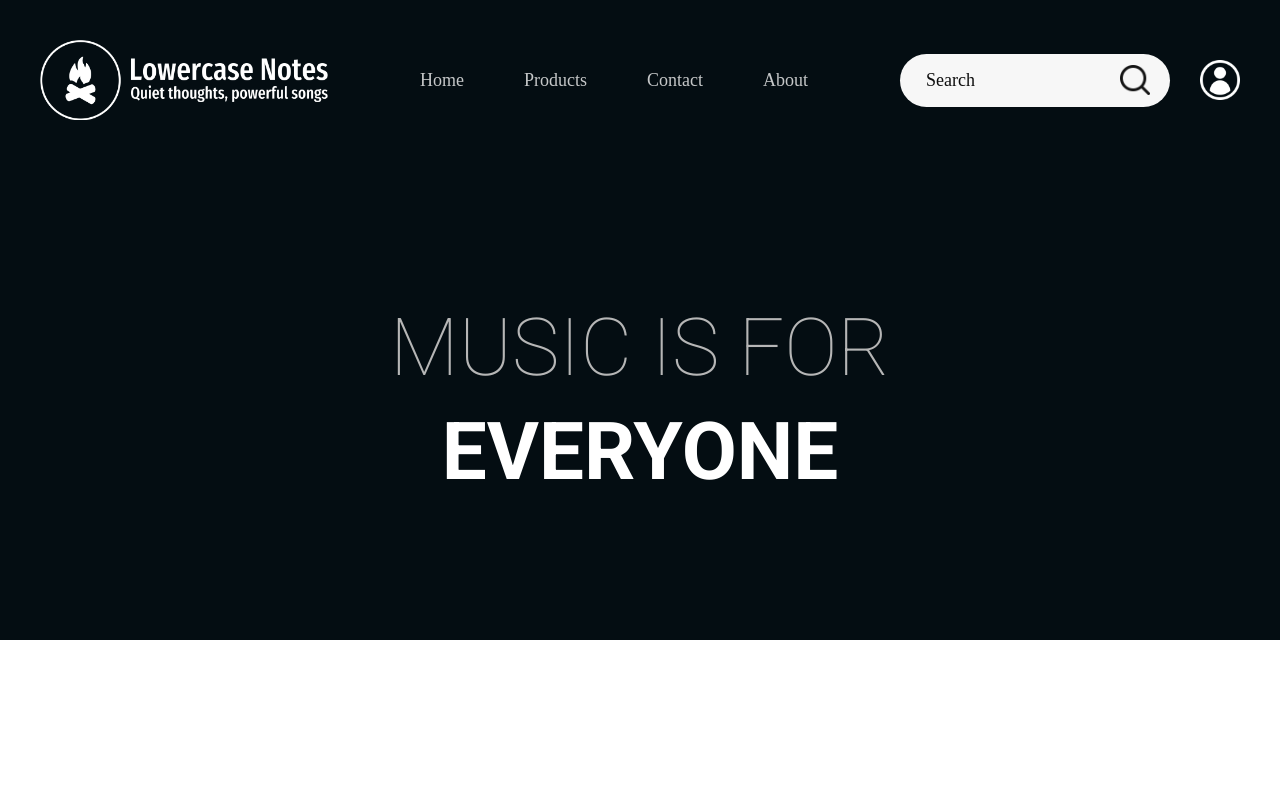
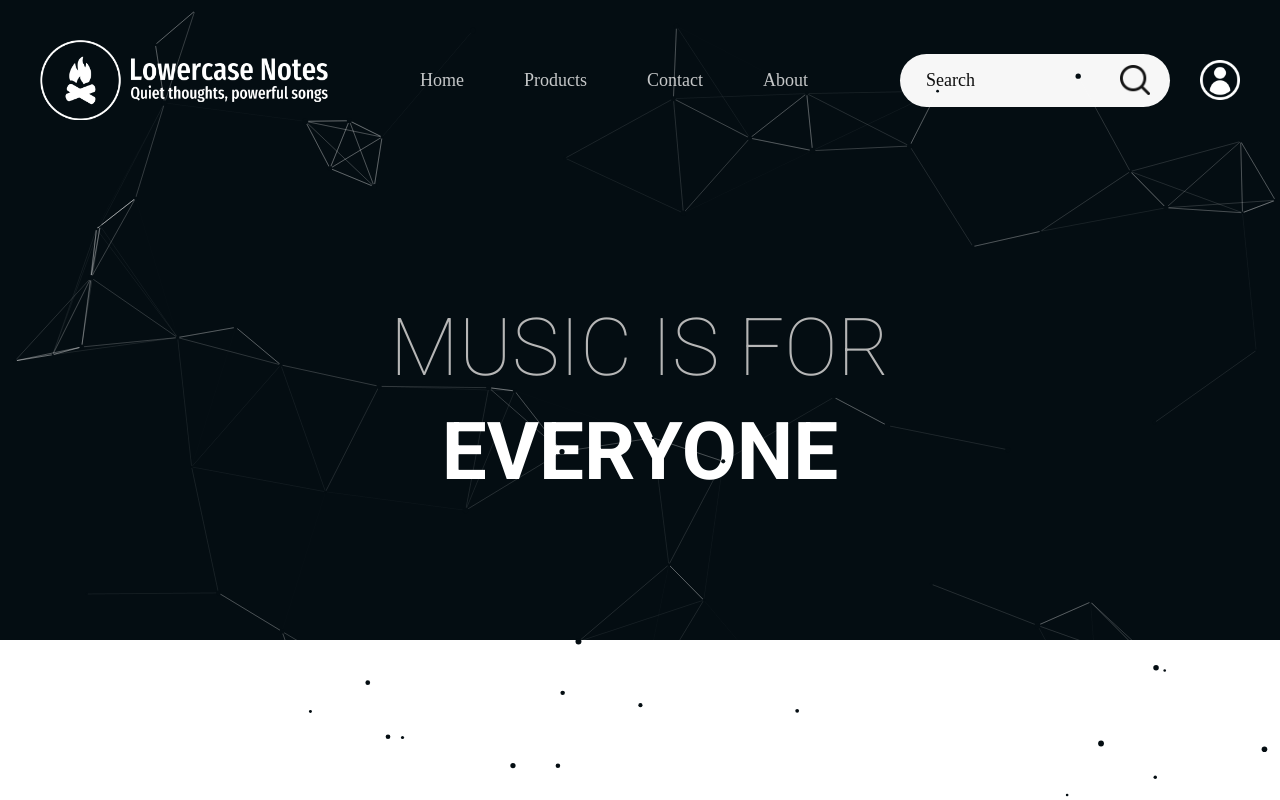
Before and after one commit to MatheusGoncalvesM/music-project, a React (Vite) app in the folder music-project/: page / in a window 1280 px wide. Built offline with nearby package versions, Linux system fonts and the light colour scheme; a web font is replaced by a local one.

Commit message:
adicionado efeitos

```diff
--- a/music-project/package.json
+++ b/music-project/package.json
@@ -10,7 +10,8 @@
     "preview": "vite preview"
   },
   "dependencies": {
-    "particlesjs": "^2.2.3",
+    "@tsparticles/all": "^3.5.0",
+    "@tsparticles/react": "^3.0.0",
     "react": "^18.3.1",
     "react-dom": "^18.3.1"
   },
--- a/music-project/src/App.jsx
+++ b/music-project/src/App.jsx
@@ -1,9 +1,11 @@
 import Navbar from './Navbar.jsx'
 import Hero from './Hero.jsx'
+import ParticlesComponent from './particles.jsx'
 
 function App() {
   return (
     <>
+    <ParticlesComponent />
       <Navbar />
       <Hero />
     </>
--- a/music-project/src/Hero.jsx
+++ b/music-project/src/Hero.jsx
@@ -5,6 +5,7 @@
         <div className="hero-container">
             <h1>MUSIC IS FOR</h1>
             <h2>EVERYONE</h2>
+
         </div>
     )
 }
--- /dev/null
+++ b/music-project/src/particles.jsx
@@ -0,0 +1,103 @@
+import Particles, { initParticlesEngine } from "@tsparticles/react";
+import { useEffect, useMemo, useState } from "react";
+// import { loadAll } from "@/tsparticles/all"; // if you are going to use `loadAll`, install the "@tsparticles/all" package too.
+// import { loadFull } from "tsparticles"; // if you are going to use `loadFull`, install the "tsparticles" package too.
+import { loadSlim } from "@tsparticles/slim"; // if you are going to use `loadSlim`, install the "@tsparticles/slim" package too.
+// import { loadBasic } from "@tsparticles/basic"; // if you are going to use `loadBasic`, install the "@tsparticles/basic" package too.
+
+
+
+const ParticlesComponent = (props) => {
+
+  const [init, setInit] = useState(false);
+  // this should be run only once per application lifetime
+  useEffect(() => {
+    initParticlesEngine(async (engine) => {
+      // you can initiate the tsParticles instance (engine) here, adding custom shapes or presets
+      // this loads the tsparticles package bundle, it's the easiest method for getting everything ready
+      // starting from v2 you can add only the features you need reducing the bundle size
+      //await loadAll(engine);
+      //await loadFull(engine);
+      await loadSlim(engine);
+      //await loadBasic(engine);
+    }).then(() => {
+      setInit(true);
+    });
+  }, []);
+
+  const particlesLoaded = (container) => {
+    console.log(container);
+  };
+
+
+  const options = useMemo(
+    () => ({
+      fpsLimit: 120,
+      interactivity: {
+        events: {
+          onClick: {
+            enable: true,
+            mode: "repulse",
+          },
+          onHover: {
+            enable: true,
+            mode: 'grab',
+          },
+        },
+        modes: {
+          push: {
+            distance: 200,
+            duration: 15,
+          },
+          grab: {
+            distance: 125,
+          },
+        },
+      },
+      particles: {
+        color: {
+          value: "#040D12",
+        },
+        links: {
+          color: "#FFFFFF",
+          distance: 150,
+          enable: true,
+          opacity: 0.3,
+          width: 1,
+        },
+        move: {
+          direction: "none",
+          enable: true,
+          outModes: {
+            default: "bounce",
+          },
+          random: true,
+          speed: 1.1,
+          straight: false,
+        },
+        number: {
+          density: {
+            enable: true,
+          },
+          value: 150,
+        },
+        opacity: {
+          value: 7.0,
+        },
+        shape: {
+          type: "circle",
+        },
+        size: {
+          value: { min: 1, max: 3 },
+        },
+      },
+      detectRetina: true,
+    }),
+    [],
+  );
+
+
+  return <Particles id={props.id} init={particlesLoaded} options={options} />;
+};
+
+export default ParticlesComponent;
```
Also changed, not shown: 1 other file (tests, documents, lock files or other folders).
